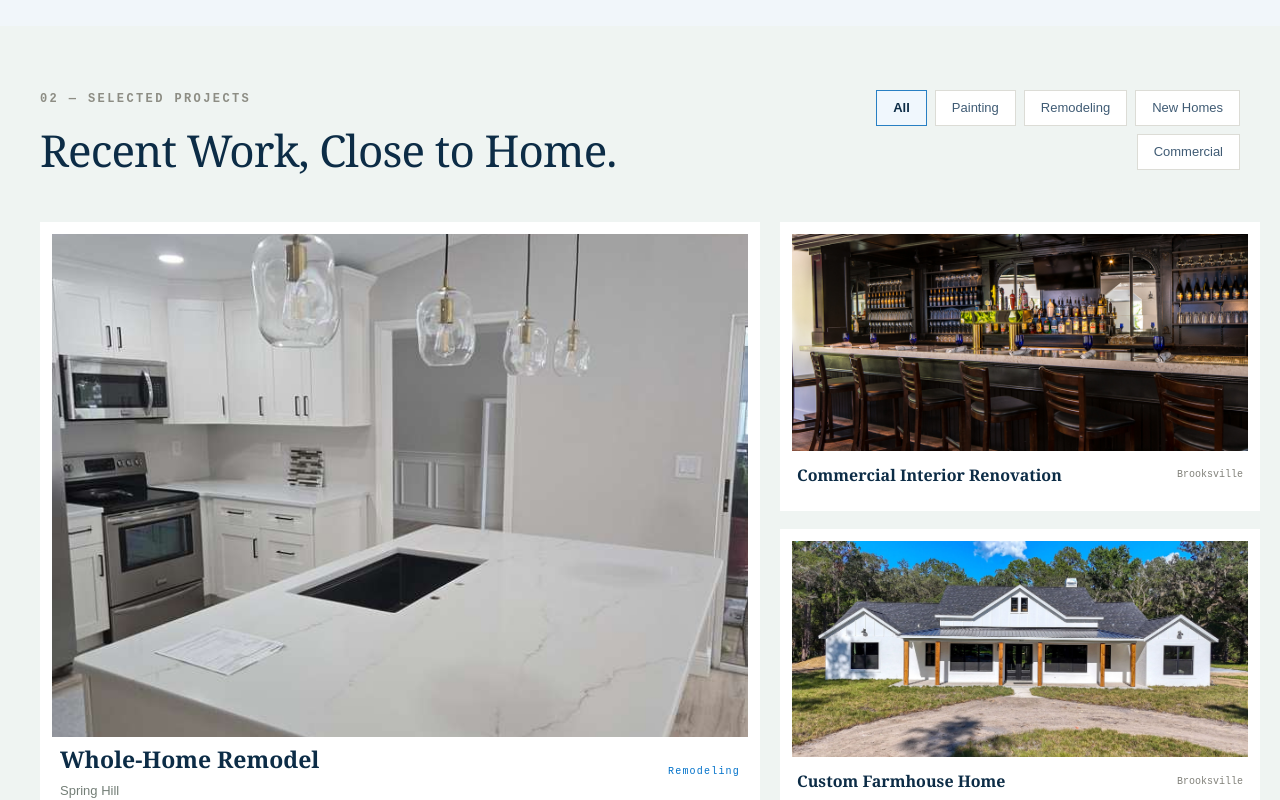
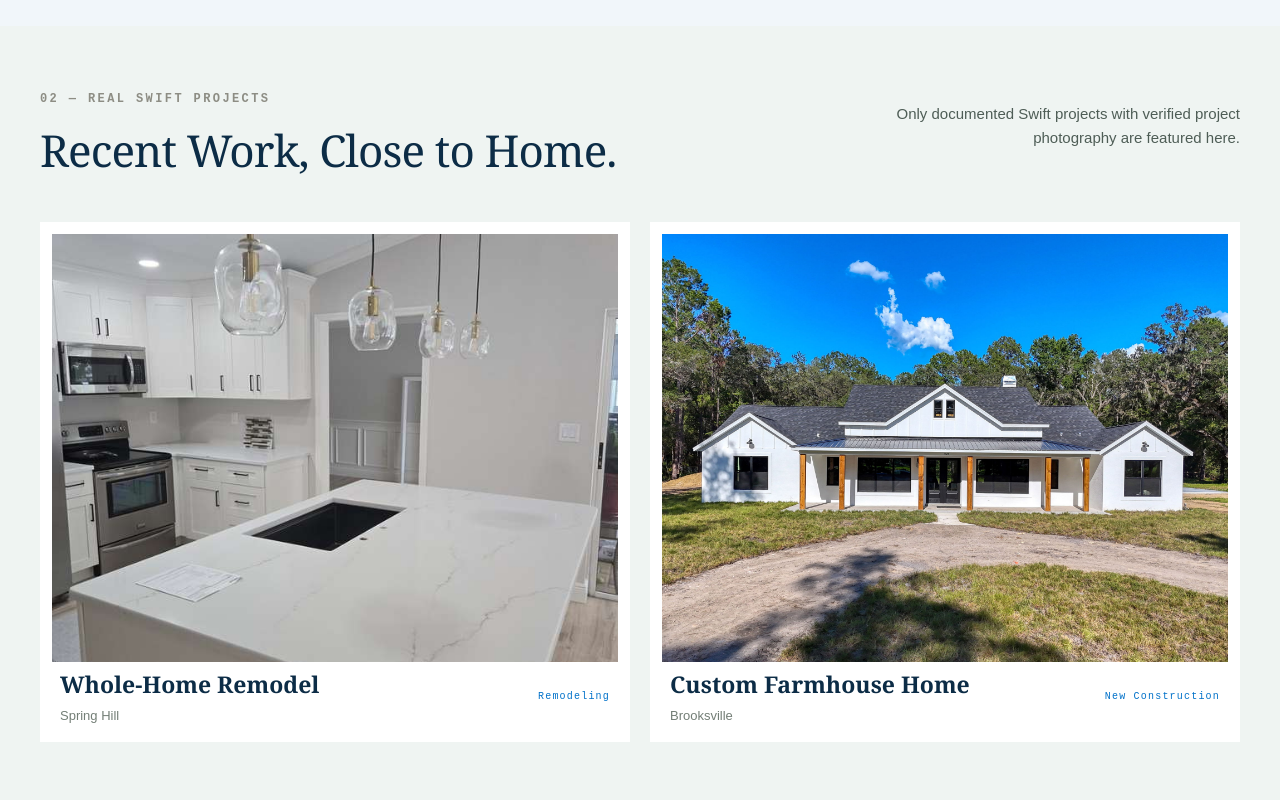
Before and after one commit to stylus1274/swift, a Next.js app: page / in a window 1280 px wide. Shown: the part 2200-3000 px from the top of the page. Built offline with nearby package versions, Linux system fonts and the light colour scheme.

Commit message:
Show only verified real projects on homepage

```diff
--- a/app/page.tsx
+++ b/app/page.tsx
@@ -52,7 +52,6 @@ const additionalServices = [
   "Facility Services",
 ];
 
-const categories = ["All", "Painting", "Remodeling", "New Homes", "Commercial"];
 const estimateServices = [
   "Painting",
   "Remodeling",
@@ -100,7 +99,6 @@ function GoogleReviewBadge() {
 }
 
 export default function Home({ alternateHero = false }: { alternateHero?: boolean }) {
-  const [category, setCategory] = useState("All");
   const [estimateService, setEstimateService] = useState("Painting");
   const [submitted, setSubmitted] = useState(false);
   const [heroSubmitted, setHeroSubmitted] = useState(false);
@@ -231,23 +229,12 @@ export default function Home({ alternateHero = false }: { alternateHero?: boolea
       <section className="portfolio-section" id="portfolio">
         <div className="portfolio-heading">
           <div>
-            <p className="eyebrow">02 — SELECTED PROJECTS</p>
+            <p className="eyebrow">02 — REAL SWIFT PROJECTS</p>
             <h2>Recent Work, Close to Home.</h2>
           </div>
-          <div className="filter-buttons" aria-label="Filter projects">
-            {categories.map((item) => (
-              <button
-                className={category === item ? "selected" : ""}
-                key={item}
-                onClick={() => setCategory(item)}
-                type="button"
-              >
-                {item}
-              </button>
-            ))}
-          </div>
+          <p className="portfolio-proof-note">Only documented Swift projects with verified project photography are featured here.</p>
         </div>
-        <div className="project-grid">
+        <div className="project-grid project-grid-real">
           <article className="project project-large">
             <a className="project-image" href="/projects/whole-home-remodel-spring-hill-fl" aria-label="View the Spring Hill whole-home remodel project">
               <img src="/assets/projects/spring-hill-whole-home-remodel/kitchen-after.jpg" alt="Completed Spring Hill whole-home kitchen remodel with white cabinetry and black hardware" />
@@ -257,20 +244,15 @@ export default function Home({ alternateHero = false }: { alternateHero?: boolea
               <small>Remodeling</small>
             </div>
           </article>
-          <div className="project-stack">
-            <article className="project project-small">
-              <div className="project-image">
-                <img src="/assets/commercial-renovation.jpg" alt="Finished commercial bar and millwork renovation" />
-              </div>
-              <div className="project-meta"><h3>Commercial Interior Renovation</h3><p>Brooksville</p></div>
-            </article>
-            <article className="project project-small">
-              <a className="project-image" href="/projects/custom-farmhouse-home-brooksville-fl" aria-label="View the Brooksville custom farmhouse project">
-                <img src="/assets/projects/brooksville-custom-farmhouse/exterior.jpg" alt="Completed custom farmhouse home in Brooksville, Florida" />
-              </a>
-              <div className="project-meta"><h3><a href="/projects/custom-farmhouse-home-brooksville-fl">Custom Farmhouse Home</a></h3><p>Brooksville</p></div>
-            </article>
-          </div>
+          <article className="project project-large">
+            <a className="project-image" href="/projects/custom-farmhouse-home-brooksville-fl" aria-label="View the Brooksville custom farmhouse project">
+              <img src="/assets/projects/brooksville-custom-farmhouse/exterior.jpg" alt="Completed custom farmhouse home in Brooksville, Florida" />
+            </a>
+            <div className="project-meta">
+              <div><h3><a href="/projects/custom-farmhouse-home-brooksville-fl">Custom Farmhouse Home</a></h3><p>Brooksville</p></div>
+              <small>New Construction</small>
+            </div>
+          </article>
         </div>
       </section>
 
```
Also changed, not shown: app/globals.css.
